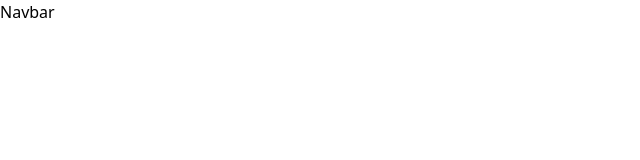
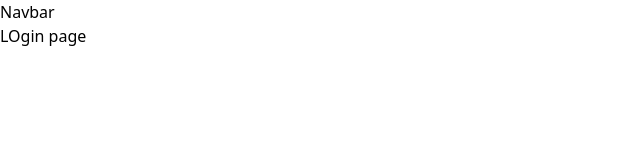
Before and after one commit to Avinashkubsad/letschat_app, a React (Vite) app in the folder frontend/: page /login in a window 1280 px wide. Shown: the top 160 px of the page, without its empty margins (0-640 px from the left). Built offline with nearby package versions, Linux system fonts and the light colour scheme.

Commit message:
login & other pages

```diff
--- a/frontend/src/pages/LogInPage.jsx
+++ b/frontend/src/pages/LogInPage.jsx
@@ -3,7 +3,7 @@ import React from 'react'
 const LogInPage = () => {
   return (
     <div>
-
+      LOgin page
     </div>
   )
 }
```
